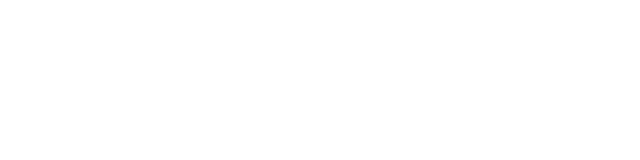
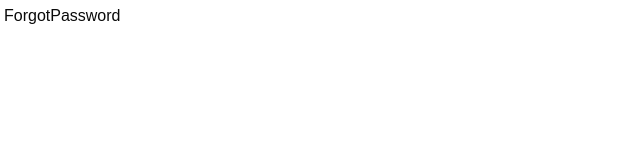
Before and after one commit to OscarAVJ/Overstryde, a React (Vite) app in the folder FrontendAdmin/OverstrydeAdmin/: page /auth/forgotPassword in a window 1280 px wide. Before the commit this address had no page. Shown: the top 160 px of the page, without its empty margins (0-640 px from the left). Built offline with nearby package versions, Linux system fonts and the light colour scheme.

Commit message:
Feat: Layout para login y recuperar contraseña listo

```diff
--- a/FrontendAdmin/OverstrydeAdmin/src/App.jsx
+++ b/FrontendAdmin/OverstrydeAdmin/src/App.jsx
@@ -1,23 +1,33 @@
 import { SidebarProvider, SidebarTrigger, Sidebar, SidebarContent, SidebarFooter, SidebarGroup, SidebarHeader } from "./components/ui/sidebar"
 import { BrowserRouter, Routes, Route } from "react-router-dom";
 import Layout from "./Layout";
+import { AuthLayout } from "./AuthLayout";
 import Products from "./pages/Products";
 import Orders from "./pages/Orders";
 import Dashboard from "./pages/Dashboard";
 import Categories from "./pages/Categories";
 import Banners from "./pages/Banners";
+import Login from "./pages/Login"
+import ForgotPassword from "./pages/ForgotPassword";
 
 function App() {
   return (
     <BrowserRouter>
       <Routes>
 
+        {/*Layout para login y recuperar contraseña */}
+        <Route path="/auth" element={<AuthLayout/>}>
+          <Route path="login" element={<Login/>}/>
+          <Route path="forgotPassword" element={<ForgotPassword/>}/>
+        </Route>
+
+        {/*Layout principal*/}
         <Route path="/" element={<Layout />}>
           <Route index element={<Dashboard/>} />
-          <Route path="/orders" element={<Orders />} />
-          <Route path="/products" element={<Products/>}/>
-          <Route path="/categories" element={<Categories/>}/>
-          <Route path="/banners" element={<Banners/>}/>
+          <Route path="orders" element={<Orders />} />
+          <Route path="products" element={<Products/>}/>
+          <Route path="categories" element={<Categories/>}/>
+          <Route path="banners" element={<Banners/>}/>
         </Route>
 
       </Routes>
--- /dev/null
+++ b/FrontendAdmin/OverstrydeAdmin/src/AuthLayout.jsx
@@ -0,0 +1,11 @@
+import { Outlet } from "react-router-dom";
+
+export function AuthLayout({children}){
+    return(
+        <div className="min-h-screen w-full p-1">
+            <main className="flex-1 overflow-auto">
+                <Outlet/>
+            </main>
+        </div>
+    )
+}
--- /dev/null
+++ b/FrontendAdmin/OverstrydeAdmin/src/pages/ForgotPassword.jsx
@@ -0,0 +1,9 @@
+import React from 'react'
+
+const ForgotPassword = () => {
+  return (
+    <div>ForgotPassword</div>
+  )
+}
+
+export default ForgotPassword
--- /dev/null
+++ b/FrontendAdmin/OverstrydeAdmin/src/pages/Login.jsx
@@ -0,0 +1,9 @@
+import React from 'react'
+
+const Login = () => {
+  return (
+    <div>Login</div>
+  )
+}
+
+export default Login
```
